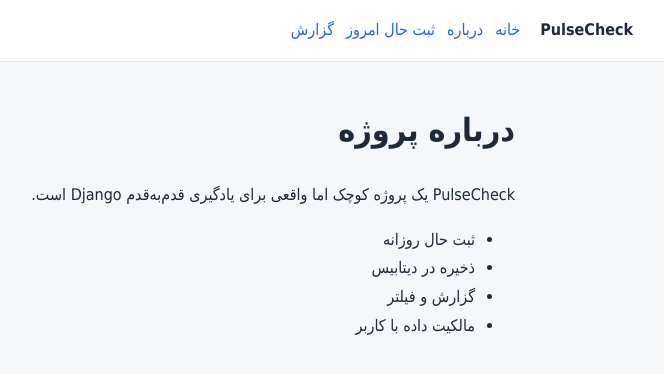
After one commit to YeganehKhayyat/coding_bootcamp, a Django app: template practice/checkins/templates/checkins/about.html in a window 1280 px wide. The commit adds this page. Shown: the top 374 px of the page, without its empty margins (615-1279 px from the left). Run offline with Django 5.2, Linux system fonts and the light colour scheme; the template is opened without the code that fills it, so the values that code supplies are empty.

Commit message:
feat : add some feature to programm

```diff
--- /dev/null
+++ b/practice/checkins/static/css/styles.css
@@ -0,0 +1,23 @@
+* { box-sizing: border-box; }
+body { margin: 0; font-family: Tahoma, Arial, sans-serif; background: #f6f7fb; color: #1f2937; line-height: 1.8; }
+.site-header { display: flex; align-items: center; gap: 20px; padding: 16px 32px; background: white; border-bottom: 1px solid #e5e7eb; position: sticky; top: 0; }
+.site-header nav { display: flex; gap: 12px; flex: 1; }
+a { color: #2563eb; text-decoration: none; }
+.container { width: min(980px, 92vw); margin: 40px auto; }
+.hero, .card, .filters, .stat { background: white; border: 1px solid #e5e7eb; border-radius: 18px; padding: 24px; box-shadow: 0 10px 30px rgba(15,23,42,.05); }
+.eyebrow { color: #6b7280; font-weight: bold; }
+.button, button { display: inline-block; border: none; background: #2563eb; color: white; padding: 10px 16px; border-radius: 10px; cursor: pointer; }
+.form-card { display: grid; gap: 16px; }
+label { display: grid; gap: 6px; font-weight: bold; }
+input, textarea, select { width: 100%; padding: 10px 12px; border: 1px solid #d1d5db; border-radius: 10px; font: inherit; }
+.error { color: #dc2626; }
+.filters { display: flex; gap: 16px; align-items: end; flex-wrap: wrap; margin-bottom: 20px; }
+.checkbox { display: flex; grid-template-columns: auto 1fr; align-items: center; gap: 8px; }
+.checkbox input { width: auto; }
+.stats { display: grid; grid-template-columns: repeat(2, minmax(0, 1fr)); gap: 16px; margin: 20px 0; }
+.stat strong { display: block; font-size: 28px; }
+.entry-list { display: grid; gap: 14px; }
+.empty { padding: 24px; border: 1px dashed #9ca3af; border-radius: 16px; background: white; }
+.inline-form { display: inline; }
+.auth-area { display: flex; align-items: center; gap: 10px; }
+.user-chip { background: #eef2ff; padding: 4px 10px; border-radius: 999px; }
--- /dev/null
+++ b/practice/checkins/templates/base.html
@@ -0,0 +1,23 @@
+{% load static %}
+<!doctype html>
+<html lang="fa" dir="rtl">
+<head>
+  <meta charset="utf-8">
+  <meta name="viewport" content="width=device-width, initial-scale=1">
+  <title>{% block title %}PulseCheck{% endblock %}</title>
+  <link rel="stylesheet" href="{% static 'css/styles.css' %}">
+</head>
+<body>
+  <header class="site-header">
+    <strong>PulseCheck</strong>
+    <nav><a href="/">خانه</a> <a href="/about/">درباره</a> <a href="/check-in/">ثبت حال امروز</a> <a href="/report/">گزارش</a></nav>
+    <div class="auth-area"></div>
+  </header>
+  <main class="container">
+    {% block content %}{% endblock %}
+  </main>
+  <div>
+    {% block footer %}{% endblock %}
+  </div>
+</body>
+</html>
--- /dev/null
+++ b/practice/checkins/templates/checkins/about.html
@@ -0,0 +1,12 @@
+{% extends "base.html" %}
+{% block title %}درباره PulseCheck{% endblock %}
+{% block content %}
+<h1>درباره پروژه</h1>
+<p>PulseCheck یک پروژه کوچک اما واقعی برای یادگیری قدم‌به‌قدم Django است.</p>
+<ul>
+  <li>ثبت حال روزانه</li>
+  <li>ذخیره در دیتابیس</li>
+  <li>گزارش و فیلتر</li>
+  <li>مالکیت داده با کاربر</li>
+</ul>
+{% endblock %}
--- a/practice/checkins/urls.py
+++ b/practice/checkins/urls.py
@@ -1,10 +1,11 @@
 from django.urls import path
 
-from checkins.views import home, get_form
+from checkins.views import home, get_form, report
 
 app_name = 'checkins'
 
 urlpatterns = [
     path('home/', home , name='home'),
-    path('add/', get_form, name='add')
+    path('add/', get_form, name='add'),
+    path('report/', report , name = 'report')
 ]
--- a/practice/config/settings.py
+++ b/practice/config/settings.py
@@ -56,7 +56,7 @@
 TEMPLATES = [
     {
         'BACKEND': 'django.template.backends.django.DjangoTemplates',
-        'DIRS': [],
+        'DIRS': [BASE_DIR / "templates"],
         'APP_DIRS': True,
         'OPTIONS': {
             'context_processors': [
```
Also changed, not shown: practice/checkins/templates/checkins/success.html (+43 -20 lines), practice/checkins/views.py (+35 -0 lines), practice/db.sqlite3.
